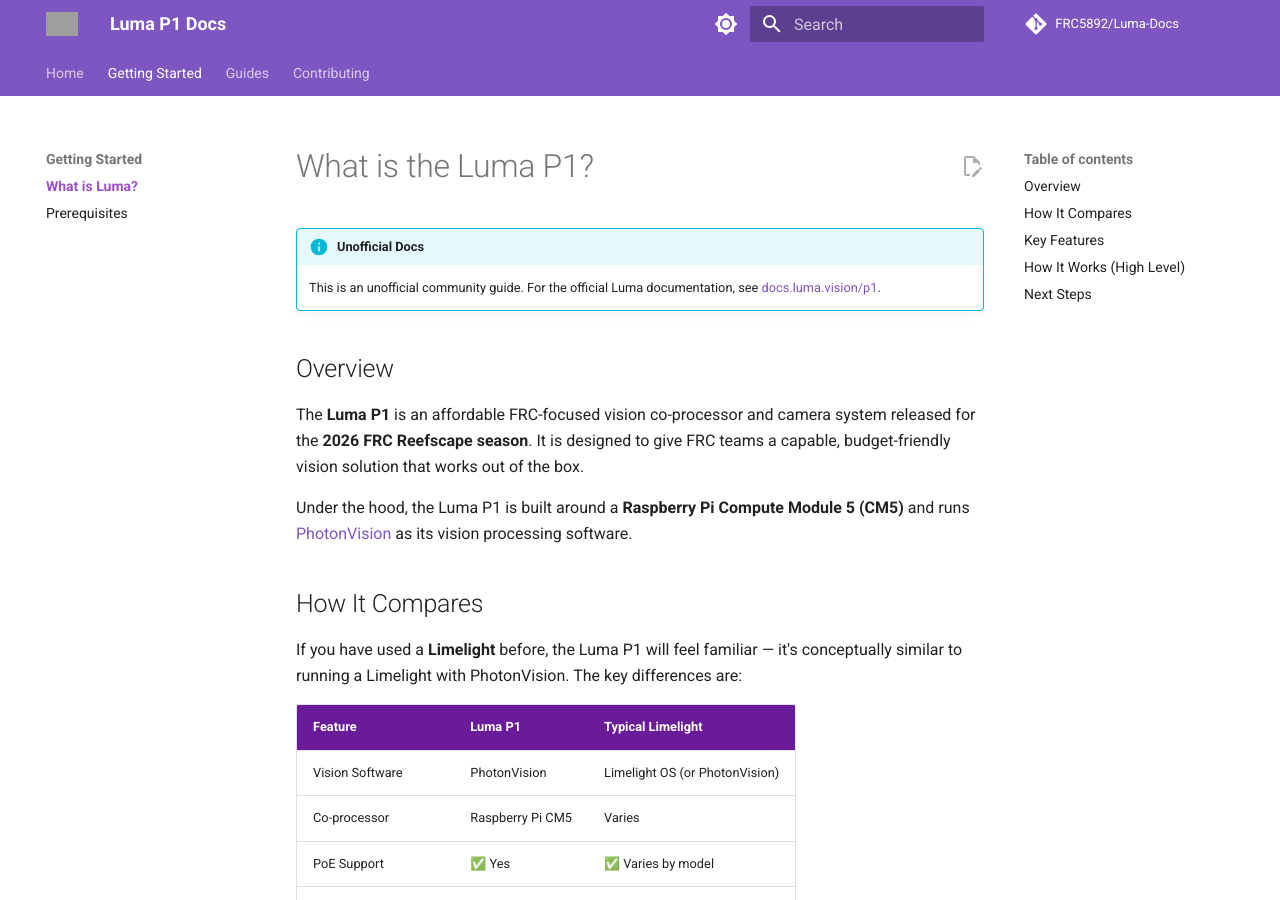
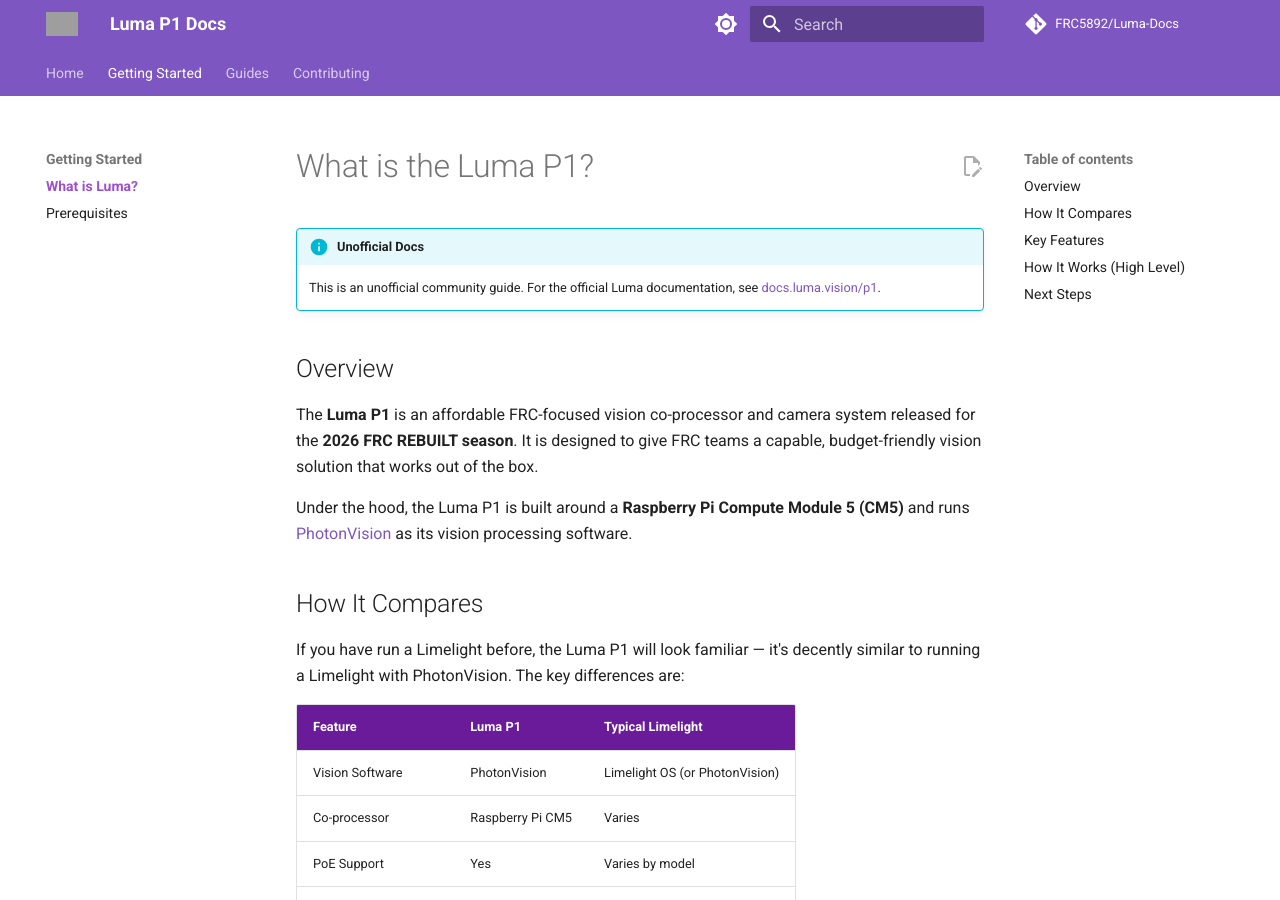
Before and after one commit to FRC5892/Luma-Docs, an MkDocs documentation site: the page built from docs/getting-started/what-is-luma.md, in a window 1280 px wide and 900 px high. Built offline with MkDocs 1.6.1 and Material for MkDocs 9.7.7, drawn with Linux system fonts in a browser that asks for light colours; comment, search, counter and statistics services are not loaded; some of the changed text lies outside the part shown; grey boxes are pictures that could not be loaded.

Commit message:
Update Luma P1 documentation for season and pricing
Corrected the season name from 'Reefscape' to 'REBUILT' and updated pricing details.

```diff
--- a/docs/getting-started/what-is-luma.md
+++ b/docs/getting-started/what-is-luma.md
@@ -7,7 +7,7 @@
 ## Overview
 
 The **Luma P1** is an affordable FRC-focused vision co-processor and camera system released
-for the **2026 FRC Reefscape season**. It is designed to give FRC teams a capable, budget-friendly
+for the **2026 FRC REBUILT season**. It is designed to give FRC teams a capable, budget-friendly
 vision solution that works out of the box.
 
 Under the hood, the Luma P1 is built around a **Raspberry Pi Compute Module 5 (CM5)** and
@@ -15,16 +15,16 @@ runs [PhotonVision](https://photonvision.org/) as its vision processing software
 
 ## How It Compares
 
-If you have used a **Limelight** before, the Luma P1 will feel familiar — it's conceptually
+If you have run a Limelight before, the Luma P1 will look familiar — it's decently
 similar to running a Limelight with PhotonVision. The key differences are:
 
 | Feature | Luma P1 | Typical Limelight |
 |---------|---------|-------------------|
 | Vision Software | PhotonVision | Limelight OS (or PhotonVision) |
 | Co-processor | Raspberry Pi CM5 | Varies |
-| PoE Support | ✅ Yes | ✅ Varies by model |
-| Price | Affordable | Varies |
-| Open-source software | ✅ PhotonVision | Partial |
+| PoE Support | Yes |  Varies by model |
+| Price | ~100 usd (each) | ~300 usd (each) |
+| Open-source software | PhotonVision | N/A |
 
 !!! tip
     Teams already using PhotonVision on a coprocessor will find the transition to Luma P1
```
